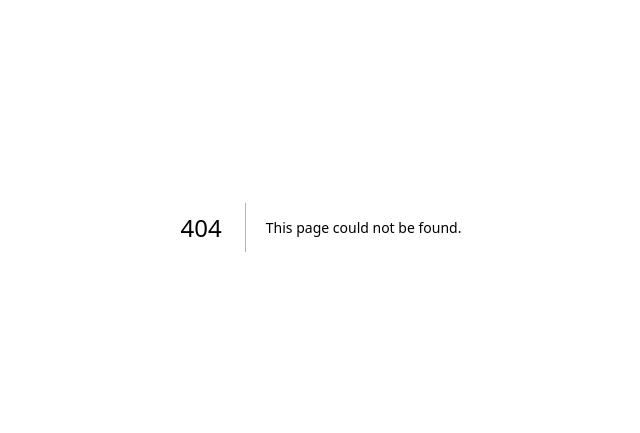
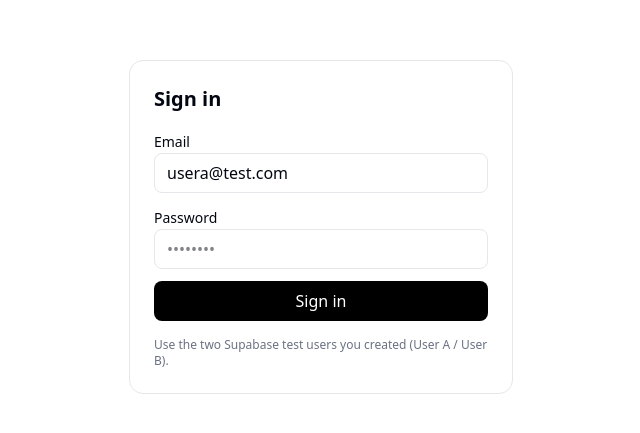
Before and after one commit to davidlucas2012/social-analytics-dashboard, a Next.js app: page /login in a window 1280 px wide. Before the commit this address had no page. Shown: the part 173-606 px from the top of the page, without its empty margins (319-959 px from the left). Built offline with nearby package versions, Linux system fonts and the light colour scheme; no server answers.

Commit message:
feat: add login and dashboard pages with session management

```diff
--- /dev/null
+++ b/src/app/dashboard/page.tsx
@@ -0,0 +1,65 @@
+"use client";
+
+import { useEffect, useState } from "react";
+import { useRouter } from "next/navigation";
+import { supabase } from "@/lib/supabase/client";
+
+export default function DashboardPage() {
+  const router = useRouter();
+  const [loading, setLoading] = useState(true);
+  const [email, setEmail] = useState<string | null>(null);
+
+  useEffect(() => {
+    async function loadSession() {
+      const {
+        data: { session },
+      } = await supabase.auth.getSession();
+
+      if (!session) {
+        router.replace("/login");
+        return;
+      }
+
+      setEmail(session.user.email ?? null);
+      setLoading(false);
+    }
+
+    loadSession();
+  }, [router]);
+
+  async function signOut() {
+    await supabase.auth.signOut();
+    router.replace("/login");
+  }
+
+  if (loading) {
+    return (
+      <main className="min-h-screen flex items-center justify-center">
+        <p className="text-sm text-muted-foreground">Loading dashboard…</p>
+      </main>
+    );
+  }
+
+  return (
+    <main className="min-h-screen p-6 space-y-4">
+      <header className="flex items-center justify-between">
+        <h1 className="text-xl font-semibold">Dashboard</h1>
+        <button
+          onClick={signOut}
+          className="h-9 rounded-md border px-3 text-sm"
+        >
+          Sign out
+        </button>
+      </header>
+
+      <section className="rounded-xl border p-6">
+        <p className="text-sm">
+          Signed in as <span className="font-medium">{email}</span>
+        </p>
+        <p className="mt-2 text-sm text-muted-foreground">
+          Dashboard content will go here.
+        </p>
+      </section>
+    </main>
+  );
+}
--- /dev/null
+++ b/src/app/login/page.tsx
@@ -0,0 +1,78 @@
+"use client";
+
+import { useState } from "react";
+import { useRouter } from "next/navigation";
+import { supabase } from "@/lib/supabase/client";
+
+export default function LoginPage() {
+  const router = useRouter();
+  const [email, setEmail] = useState("usera@test.com");
+  const [password, setPassword] = useState("");
+  const [status, setStatus] = useState<string>("");
+
+  async function onSubmit(e: React.FormEvent) {
+    e.preventDefault();
+    setStatus("Signing in…");
+
+    const { error } = await supabase.auth.signInWithPassword({
+      email,
+      password,
+    });
+
+    if (error) {
+      setStatus(`Error: ${error.message}`);
+      return;
+    }
+
+    setStatus("Signed in!");
+    router.replace("/dashboard");
+  }
+
+  return (
+    <main className="min-h-screen flex items-center justify-center p-6">
+      <div className="w-full max-w-sm rounded-xl border p-6 space-y-4">
+        <h1 className="text-xl font-semibold">Sign in</h1>
+
+        <form onSubmit={onSubmit} className="space-y-3">
+          <div className="space-y-1">
+            <label className="text-sm font-medium">Email</label>
+            <input
+              className="h-10 w-full rounded-md border px-3"
+              value={email}
+              onChange={(e) => setEmail(e.target.value)}
+              placeholder="usera@test.com"
+              autoComplete="email"
+            />
+          </div>
+
+          <div className="space-y-1">
+            <label className="text-sm font-medium">Password</label>
+            <input
+              className="h-10 w-full rounded-md border px-3"
+              value={password}
+              onChange={(e) => setPassword(e.target.value)}
+              placeholder="••••••••"
+              type="password"
+              autoComplete="current-password"
+            />
+          </div>
+
+          <button
+            type="submit"
+            className="h-10 w-full rounded-md bg-black text-white"
+          >
+            Sign in
+          </button>
+        </form>
+
+        {status ? (
+          <p className="text-sm text-muted-foreground">{status}</p>
+        ) : null}
+
+        <p className="text-xs text-muted-foreground">
+          Use the two Supabase test users you created (User A / User B).
+        </p>
+      </div>
+    </main>
+  );
+}
```
